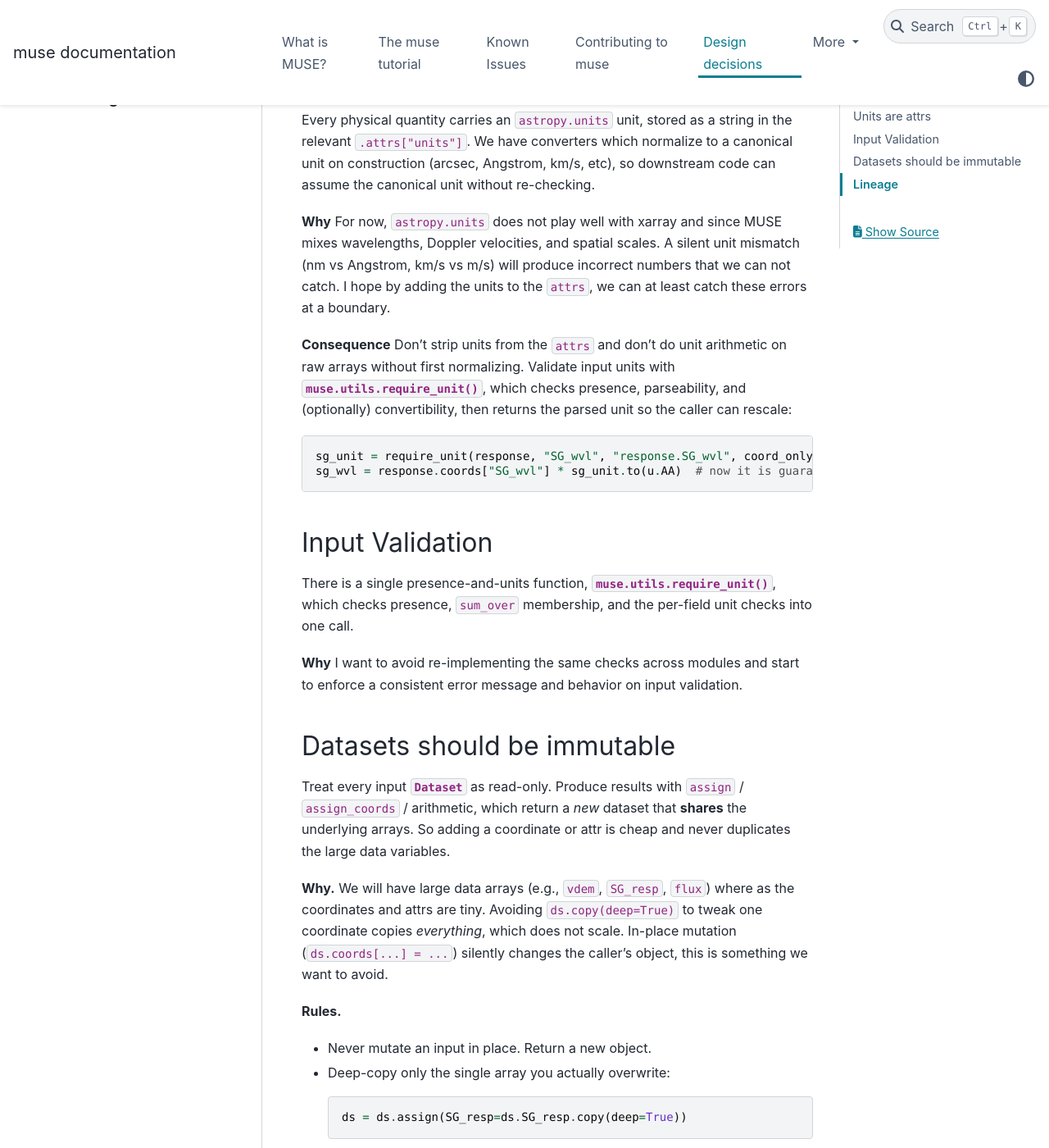
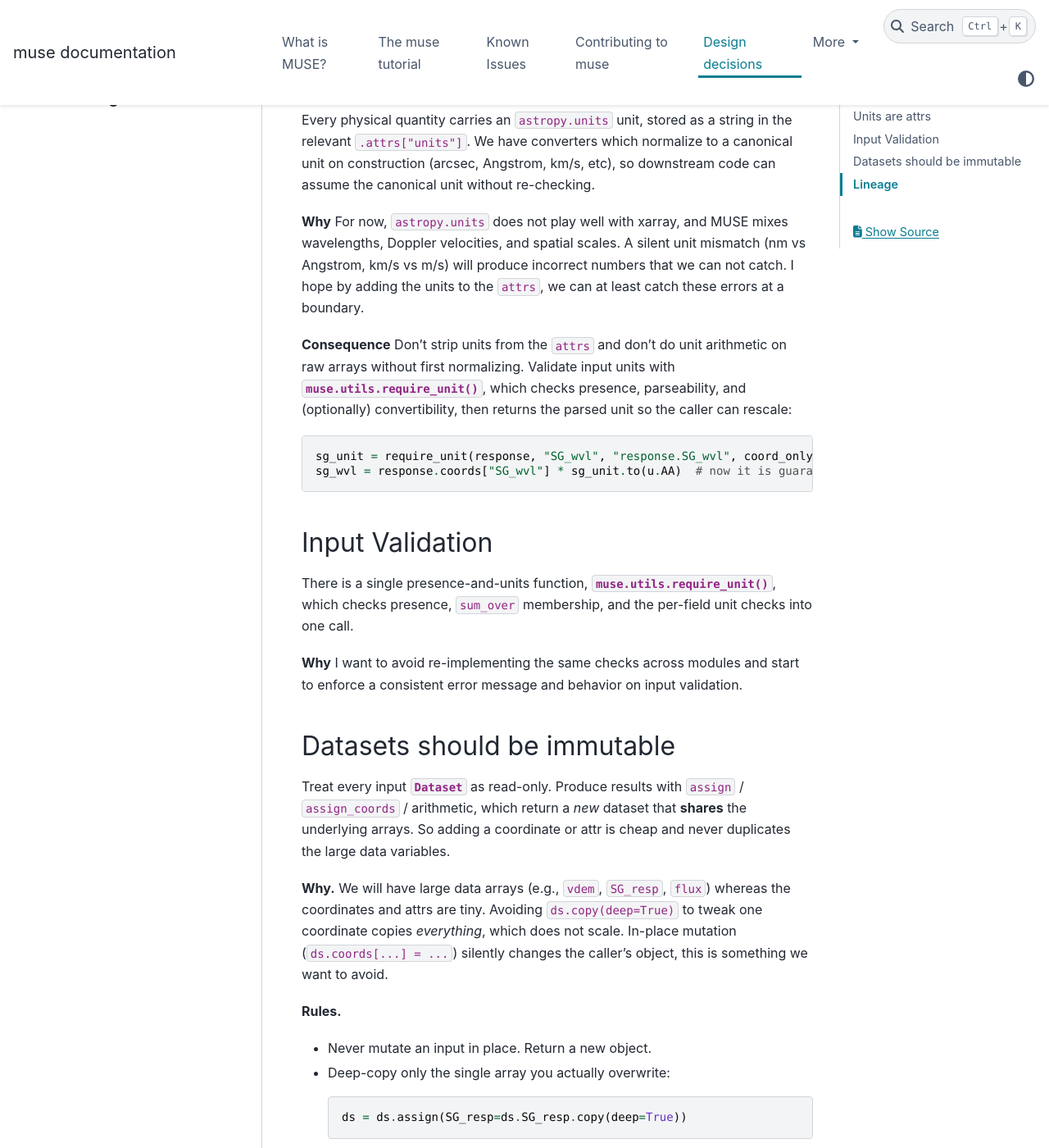
Before and after one commit to LM-SAL/muse, a Sphinx documentation site: the page built from docs/design.rst, in a window 1280 px wide and 1400 px high, scrolled down 291 px. Shown: the whole window at 82% size. Built offline with Sphinx 7.4.7 and the PyData theme 0.15.4, drawn with Linux system fonts in a browser that asks for light colours; pages that are not in the unit, such as notebooks, are missing from menus; the version number could not be read and is left out.

Commit message:
Apply suggestions from code review
Co-authored-by: sourcery-ai[bot] <58596630+sourcery-ai[bot]@users.noreply.github.com>

```diff
--- a/docs/design.rst
+++ b/docs/design.rst
@@ -10,7 +10,7 @@ Units are attrs
 Every physical quantity carries an ``astropy.units`` unit, stored as a string in the relevant ``.attrs["units"]``.
 We have converters which normalize to a canonical unit on construction (arcsec, Angstrom, km/s, etc), so downstream code can assume the canonical unit without re-checking.
 
-**Why** For now, ``astropy.units`` does not play well with xarray and since MUSE mixes wavelengths, Doppler velocities, and spatial scales.
+**Why** For now, ``astropy.units`` does not play well with xarray, and MUSE mixes wavelengths, Doppler velocities, and spatial scales.
 A silent unit mismatch (nm vs Angstrom, km/s vs m/s) will produce incorrect numbers that we can not catch.
 I hope by adding the units to the ``attrs``, we can at least catch these errors at a boundary.
 
@@ -36,7 +36,7 @@ Treat every input :class:`~xarray.Dataset` as read-only.
 Produce results with ``assign`` / ``assign_coords`` / arithmetic, which return a *new* dataset that **shares** the underlying arrays.
 So adding a coordinate or attr is cheap and never duplicates the large data variables.
 
-**Why.** We will have large data arrays (e.g., ``vdem``, ``SG_resp``, ``flux``) where as the coordinates and attrs are tiny.
+**Why.** We will have large data arrays (e.g., ``vdem``, ``SG_resp``, ``flux``) whereas the coordinates and attrs are tiny.
 Avoiding ``ds.copy(deep=True)`` to tweak one coordinate copies *everything*, which does not scale. In-place mutation (``ds.coords[...] = ...``) silently changes the caller's object, this is something we want to avoid.
 
 **Rules.**
```
